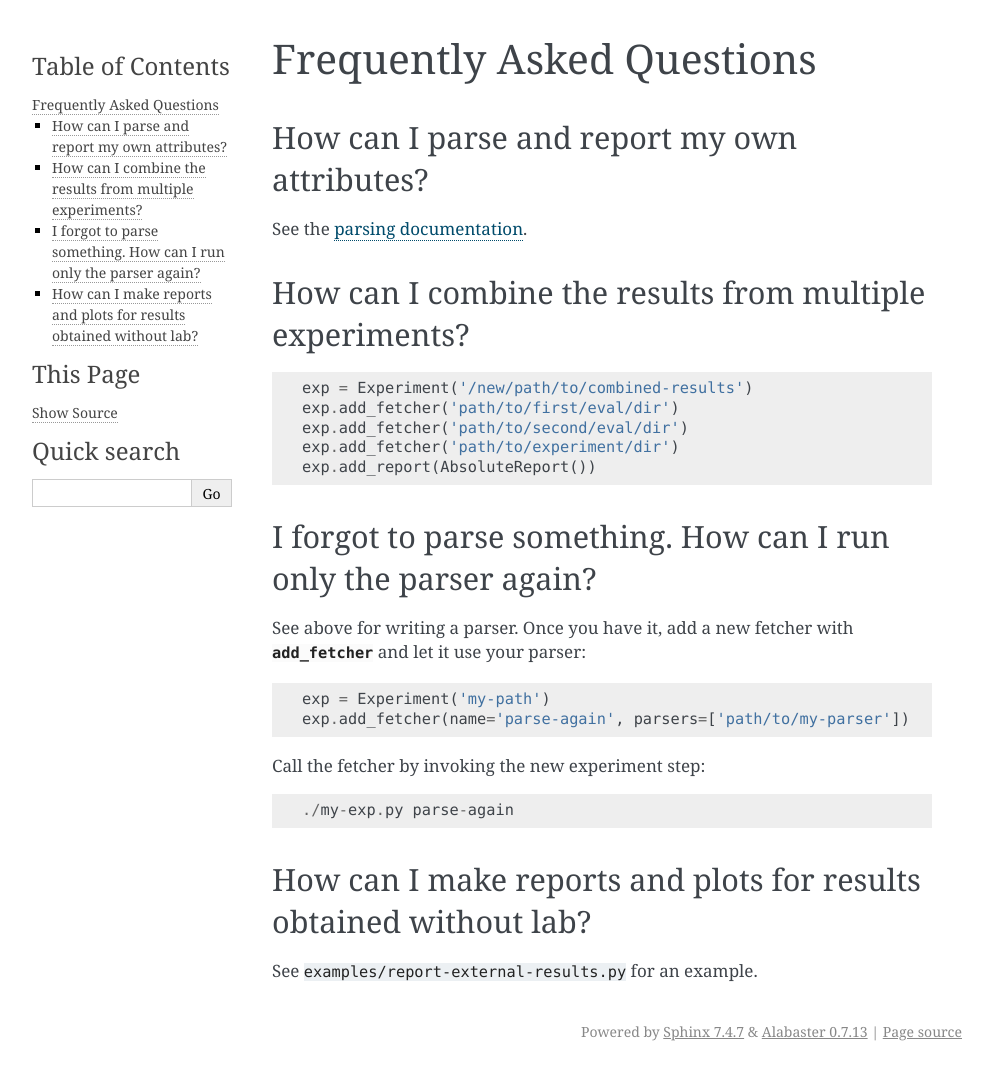
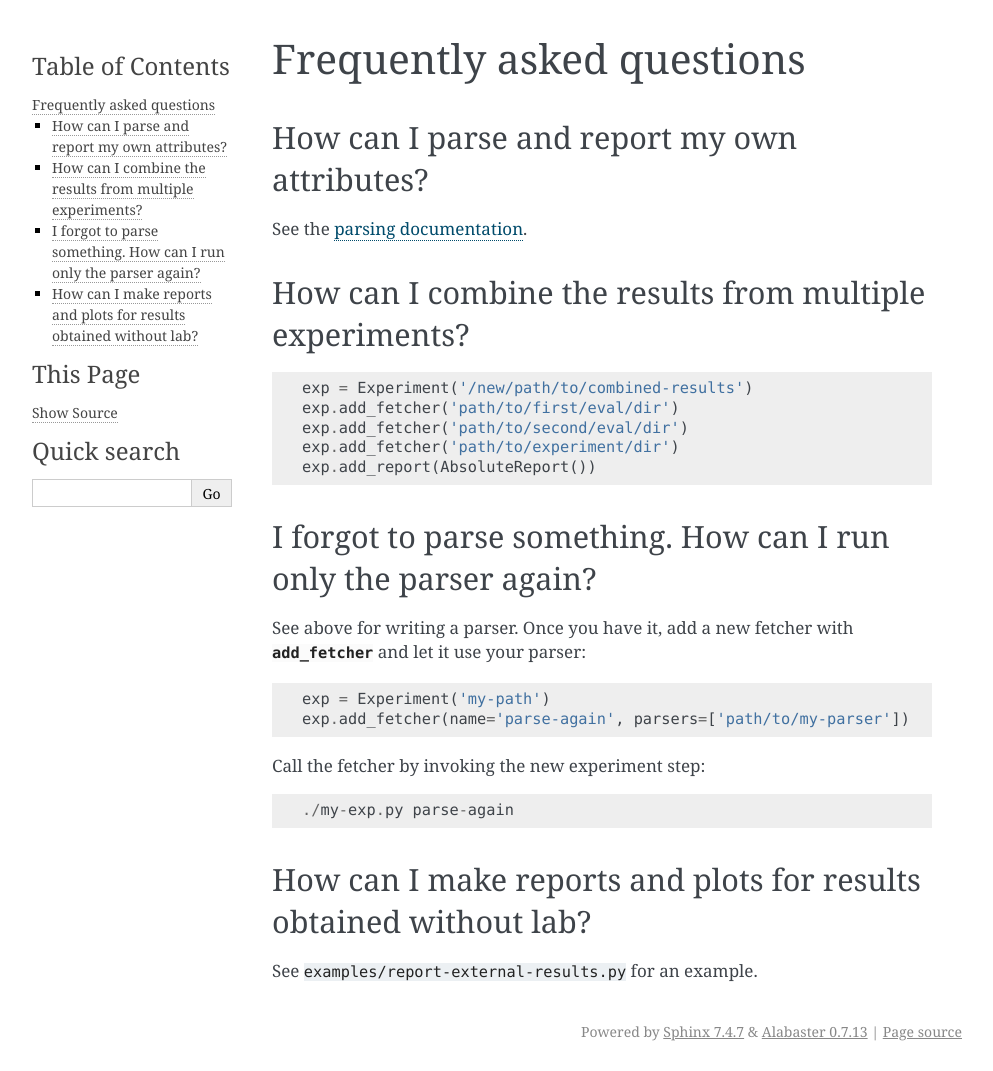
Before and after one commit to aibasel/lab, a Sphinx documentation site: the page built from docs/downward.faq.rst, in a window 1280 px wide. Shown: the whole page, without its empty margins (148-1141 px from the left). Built offline with Sphinx 7.4.7, drawn with Linux system fonts in a browser that asks for light colours; pages that are not in the unit, such as notebooks, are missing from menus.

Commit message:
cosmetics

```diff
--- a/docs/downward.faq.rst
+++ b/docs/downward.faq.rst
@@ -1,4 +1,4 @@
-Frequently Asked Questions
+Frequently asked questions
 ==========================
 
 How can I parse and report my own attributes?
```
